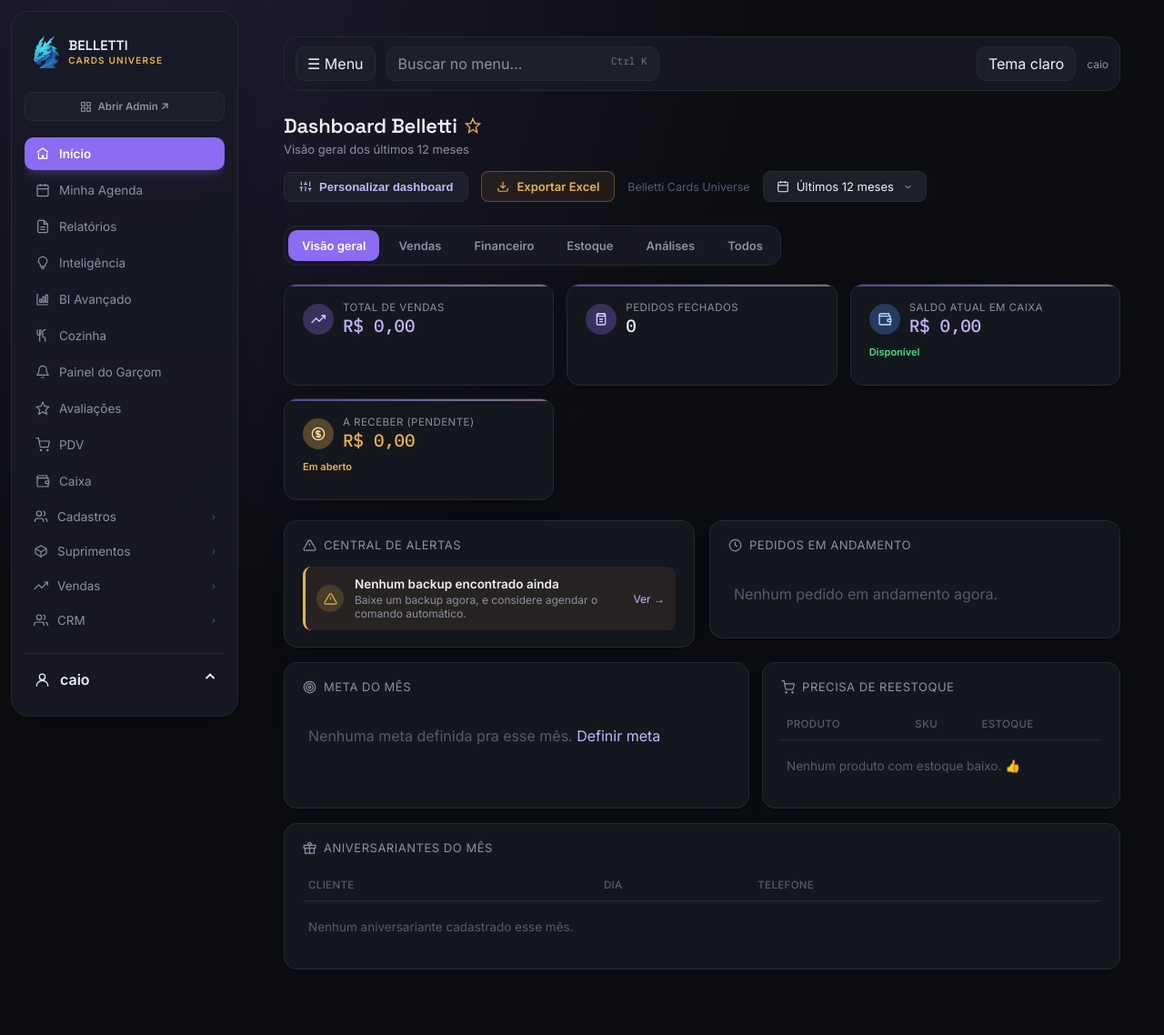
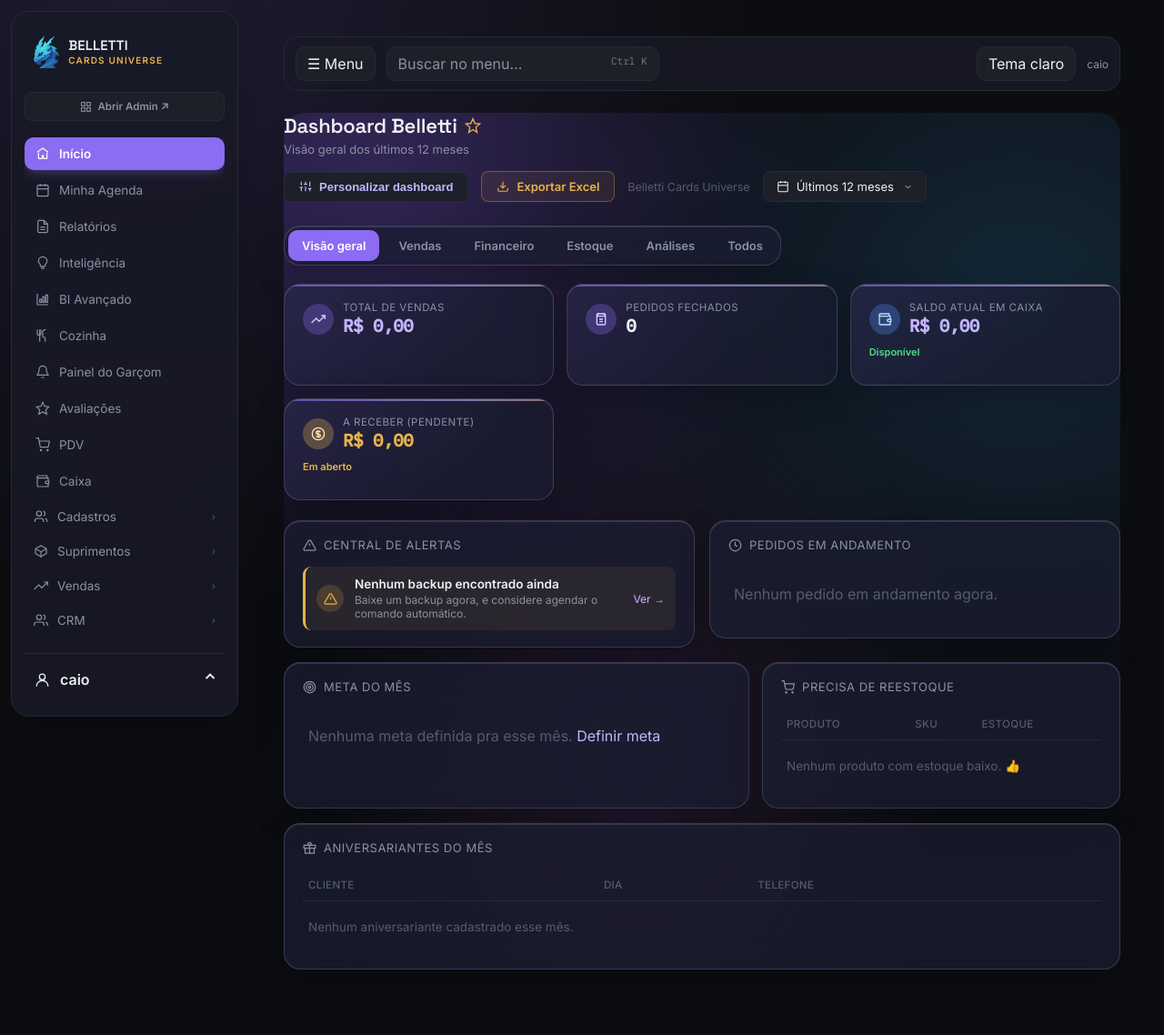
Before and after one commit to CaioBelletti/SAS-Belletti, a Django app: page /relatorios/ in a window 1280 px wide. Shown: the whole page at 91% size. Run offline with Django 5.2, Linux system fonts and the light colour scheme; a user stored in the database is signed in; data comes from the database, SQL or seed files in the repository; data that the repository does not hold is empty; parts of the project's set-up code (start-up, migrations or seed data) failed here and were passed over.

Commit message:
style: scoped dashboard glassmorphism in both themes

```diff
--- a/templates/relatorios/dashboard.html
+++ b/templates/relatorios/dashboard.html
@@ -3,6 +3,7 @@
 {% block title %}Dashboard — Belletti Cards Universe{% endblock %}
 
 {% block content %}
+<div class="bcu-glass-dashboard">
 {% csrf_token %}
 <div class="topbar">
     <div>
@@ -135,11 +136,24 @@
 {% endfor %}
 </div>
 
+</div>
 {% endblock %}
 
 {% block extra_head %}
 <link rel="stylesheet" href="{% static 'dashboard-v2/dashboard.css' %}">
 <script src="https://cdn.jsdelivr.net/npm/chart.js@4"></script>
+<style>
+.bcu-glass-dashboard{--glass-surface:rgba(27,29,48,.76);--glass-edge:rgba(192,180,255,.20);--glass-shadow:0 12px 36px rgba(0,0,0,.22);position:relative;isolation:isolate}
+html[data-workspace-theme=light] .bcu-glass-dashboard{--glass-surface:rgba(255,255,255,.72);--glass-edge:rgba(255,255,255,.94);--glass-shadow:0 10px 32px rgba(65,49,120,.10)}
+.bcu-glass-dashboard::before{content:"";position:absolute;z-index:-1;inset:0;pointer-events:none;background:radial-gradient(ellipse at 12% 8%,rgba(137,93,246,.24),transparent 42%),radial-gradient(ellipse at 88% 22%,rgba(55,162,230,.18),transparent 44%),radial-gradient(ellipse at 42% 75%,rgba(174,107,236,.12),transparent 48%);border-radius:24px}
+.bcu-glass-dashboard .card,.bcu-glass-dashboard .bcu-motion-nav,.bcu-glass-dashboard .dashboard-sections{background:var(--glass-surface);border:1px solid var(--glass-edge);box-shadow:var(--glass-shadow),inset 0 1px 0 rgba(255,255,255,.12);border-radius:18px;backdrop-filter:blur(16px) saturate(135%);-webkit-backdrop-filter:blur(16px) saturate(135%)}
+.bcu-glass-dashboard .card{transition:box-shadow .25s ease,border-color .25s ease}
+.bcu-glass-dashboard .metric{background:linear-gradient(135deg,rgba(139,108,242,.10),transparent 65%),var(--glass-surface)}
+.bcu-glass-dashboard .metric .value{font-weight:650;letter-spacing:-.025em}
+@media(hover:hover){.bcu-glass-dashboard .card:hover{border-color:rgba(139,108,242,.46);box-shadow:var(--glass-shadow),0 0 0 1px rgba(139,108,242,.10)}}
+@media(prefers-reduced-motion:reduce){.bcu-glass-dashboard .card{transition:none}}
+@media(prefers-reduced-transparency:reduce){.bcu-glass-dashboard{--glass-surface:var(--bg-1)}.bcu-glass-dashboard::before{display:none}.bcu-glass-dashboard .card{backdrop-filter:none}}
+</style>
 {% endblock %}
 
 {% block extra_scripts %}
```
